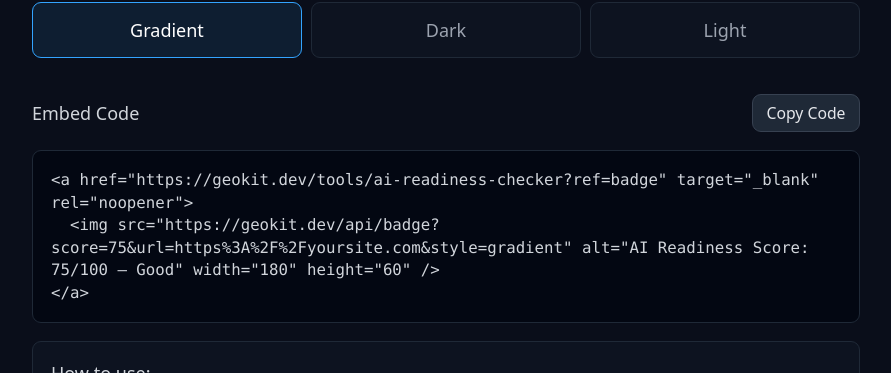
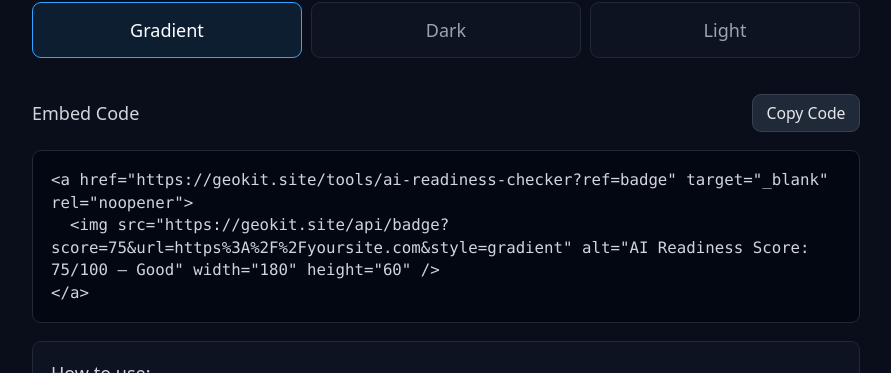
Before and after one commit to gstar-byte/geokit, a Next.js app: page /badge in a window 1280 px wide. Shown: the part 779-1152 px from the top of the page, without its empty margins (194-1085 px from the left). Built offline with nearby package versions, Linux system fonts and the light colour scheme.

Commit message:
Update domain from geokit.dev to geokit.site

```diff
--- a/app/badge/page.tsx
+++ b/app/badge/page.tsx
@@ -22,9 +22,9 @@
   const scoreLabel =
     score >= 80 ? "Excellent" : score >= 50 ? "Good" : "Needs Work";
 
-  const badgeUrl = `https://geokit.dev/api/badge?score=${score}&url=${encodeURIComponent(url)}&style=${style}`;
+  const badgeUrl = `https://geokit.site/api/badge?score=${score}&url=${encodeURIComponent(url)}&style=${style}`;
 
-  const embedCode = `<a href="https://geokit.dev/tools/ai-readiness-checker?ref=badge" target="_blank" rel="noopener">
+  const embedCode = `<a href="https://geokit.site/tools/ai-readiness-checker?ref=badge" target="_blank" rel="noopener">
   <img src="${badgeUrl}" alt="AI Readiness Score: ${score}/100 — ${scoreLabel}" width="180" height="60" />
 </a>`;
 
--- a/app/page.tsx
+++ b/app/page.tsx
@@ -5,10 +5,10 @@
   "@type": "WebSite",
   name: "GEOKit",
   description: "Free GEO tools for AI search optimization",
-  url: "https://geokit.dev",
+  url: "https://geokit.site",
   potentialAction: {
     "@type": "SearchAction",
-    target: "https://geokit.dev/tools/{search_term_string}",
+    target: "https://geokit.site/tools/{search_term_string}",
     "query-input": "required name=search_term_string",
   },
 };
@@ -17,7 +17,7 @@
   "@context": "https://schema.org",
   "@type": "Organization",
   name: "GEOKit",
-  url: "https://geokit.dev",
+  url: "https://geokit.site",
   description: "Free toolkit for Generative Engine Optimization (GEO). 10 free tools to optimize websites for AI search engines.",
 };
 
--- a/app/robots.ts
+++ b/app/robots.ts
@@ -24,6 +24,6 @@
         allow: "/",
       },
     ],
-    sitemap: "https://geokit.dev/sitemap.xml",
+    sitemap: "https://geokit.site/sitemap.xml",
   };
 }
--- a/app/sitemap.ts
+++ b/app/sitemap.ts
@@ -1,7 +1,7 @@
 import type { MetadataRoute } from "next";
 
 export default function sitemap(): MetadataRoute.Sitemap {
-  const baseUrl = "https://geokit.dev";
+  const baseUrl = "https://geokit.site";
 
   const routes = [
     "",
```
